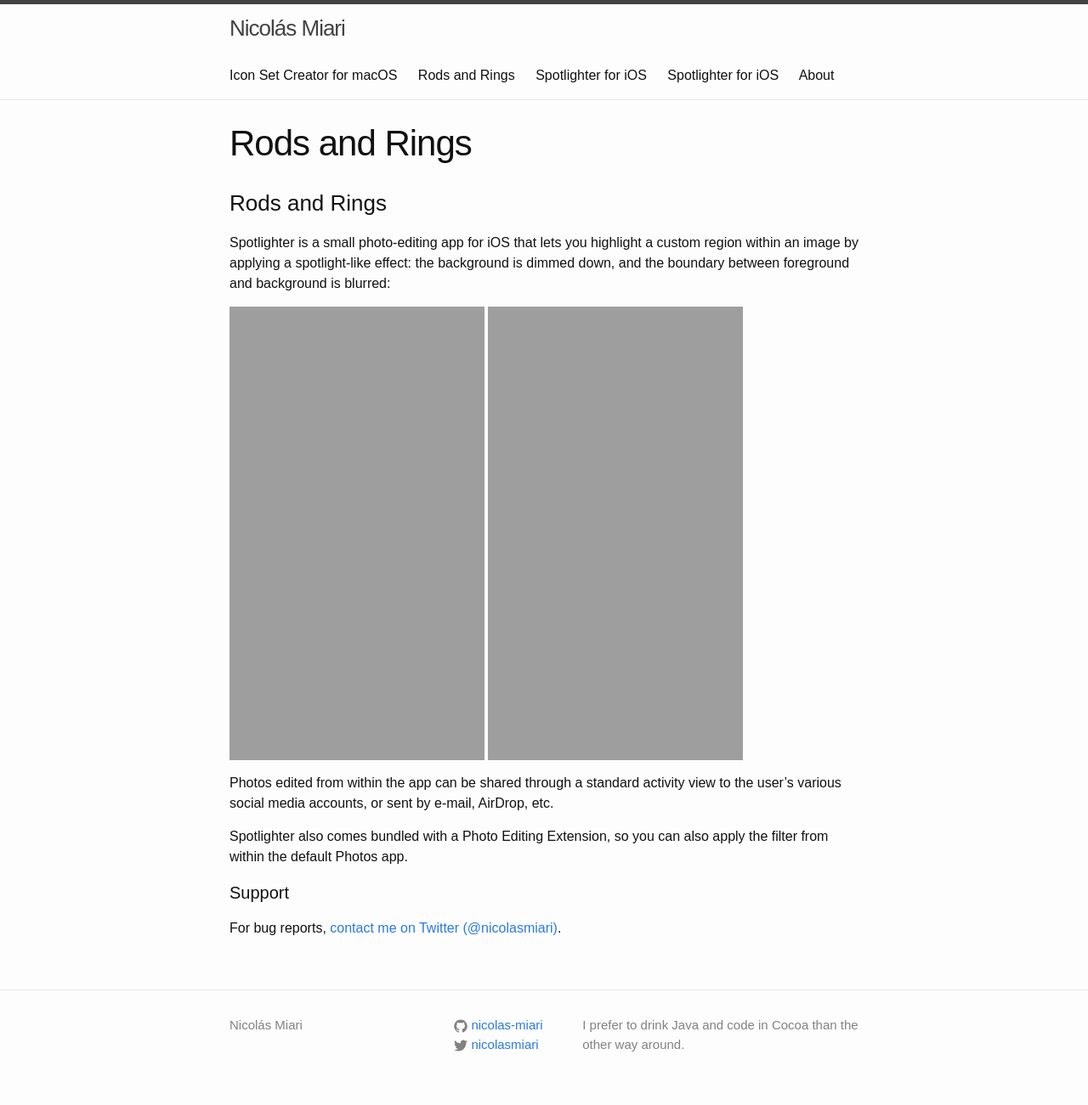
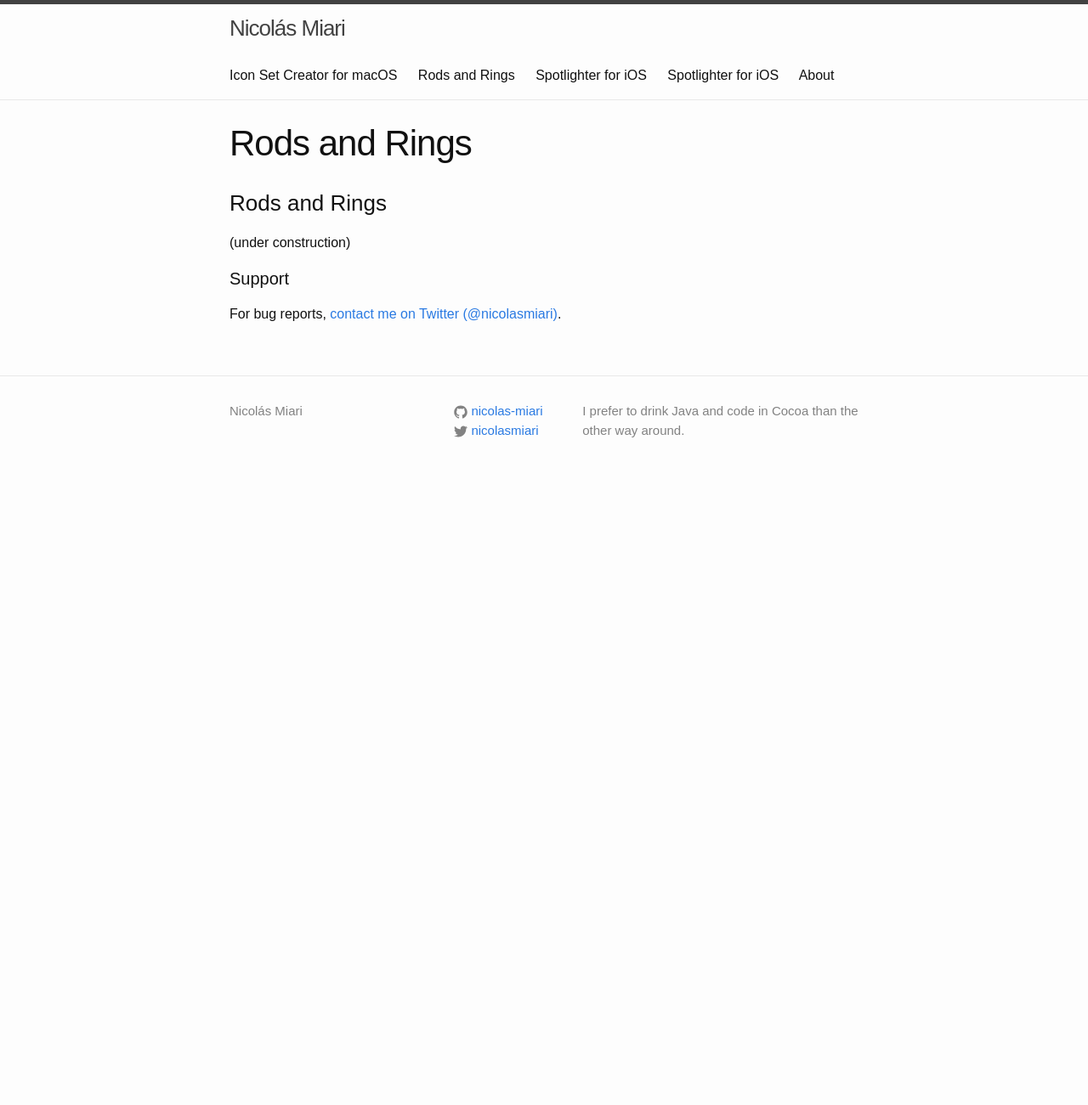
Before and after one commit to nicolas-miari/nicolas-miari.github.io, a Jekyll site: the page built from _pages/apps/rods_and_rings/RodsAndRings.markdown, in a window 1280 px wide. Shown: the whole page at 85% size. Built offline with Jekyll 4.4.1, drawn with Linux system fonts in a browser that asks for light colours; after the commit the page ends 900 px from its top, so only the background shows below that.

Commit message:
Fix Rods & Rings home page

```diff
--- a/_pages/apps/rods_and_rings/Rod_Privacy_Policy.markdown
+++ b/_pages/apps/rods_and_rings/Rod_Privacy_Policy.markdown
@@ -1,6 +1,6 @@
 ---
 layout: page
-title:  "Spotlighter for iOS Privacy Policy"
+title:  "Rods & Rings Privacy Policy"
 permalink: "/apps/Rod/Privacy-Policy/"
 published: true
 exclude: true
--- a/_pages/apps/rods_and_rings/RodsAndRings.markdown
+++ b/_pages/apps/rods_and_rings/RodsAndRings.markdown
@@ -7,18 +7,7 @@
 
 ### Rods and Rings
 
-Spotlighter is a small photo-editing app for iOS that lets you highlight a custom region
-within an image by applying a spotlight-like effect: the background is dimmed down, and
-the boundary between foreground and background is blurred:
-
-<img src="/assets/images/rod/screenshot_1@2x.png" width="300pt" height="534pt">
-<img src="/assets/images/rod/screenshot_2@2x.png" width="300pt" height="534pt">
-
-Photos edited from within the app can be shared through a standard activity view to the
-user's various social media accounts, or sent by e-mail, AirDrop, etc.
-
-Spotlighter also comes bundled with a Photo Editing Extension, so you can also apply
-the filter from within the default Photos app.
+(under construction)
 
 #### Support
 For bug reports, [contact me on Twitter (@nicolasmiari)](https://twitter.com/nicolasmiari).
```
